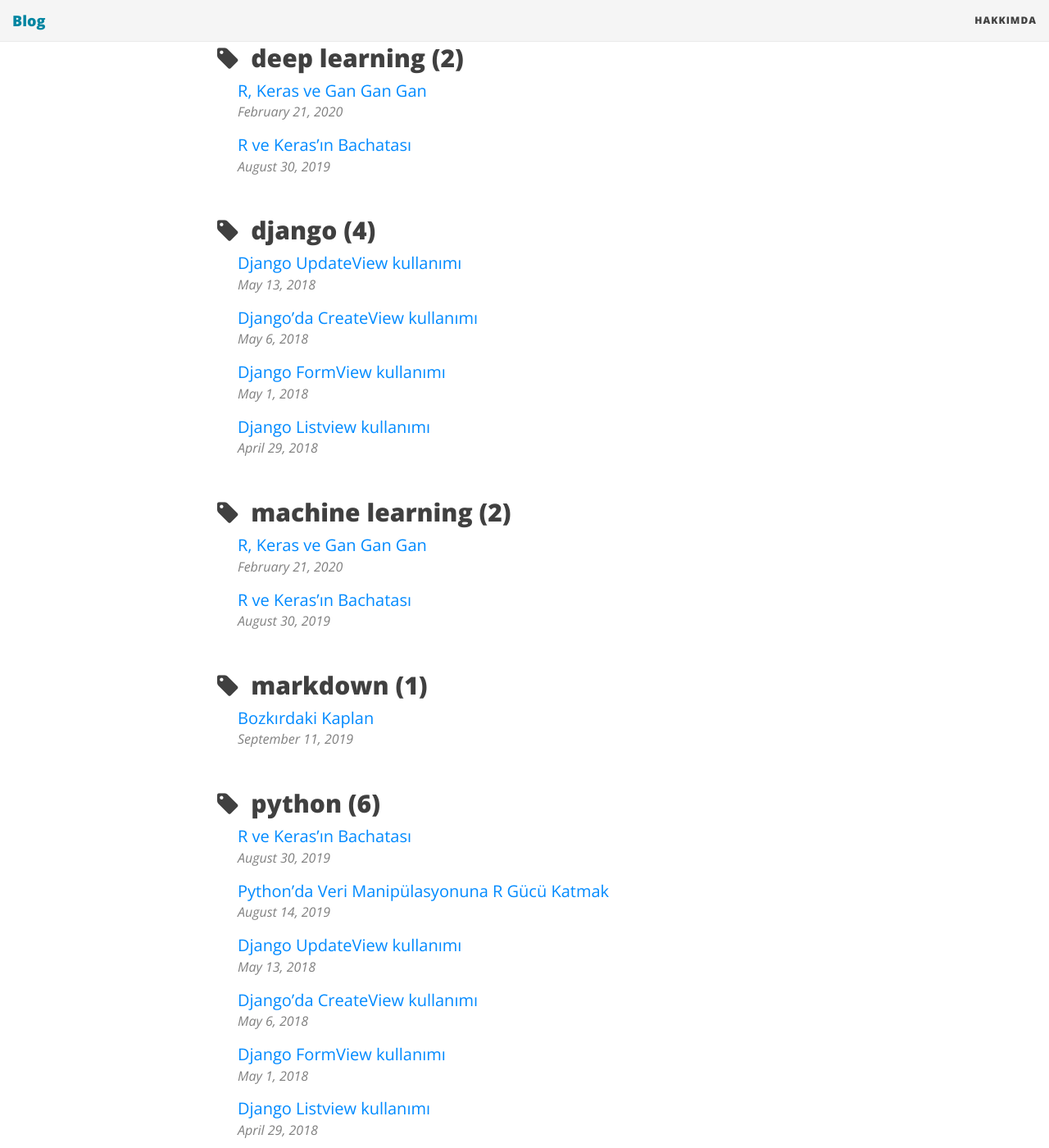
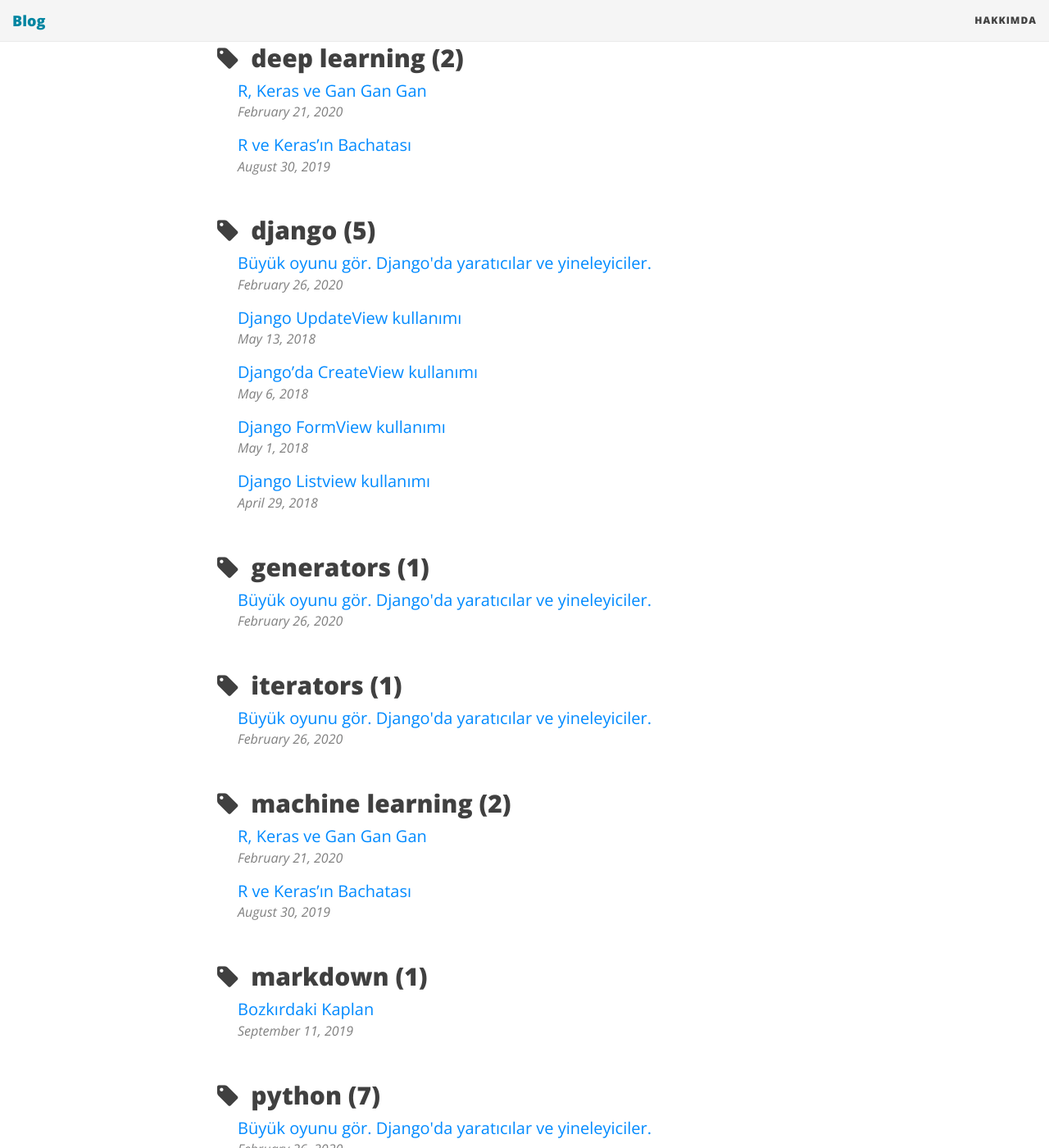
Before and after one commit to cihanerman/cihanerman.github.io, a Jekyll site: the page built from tags.html, in a window 1280 px wide and 1400 px high, scrolled down 1505 px. Shown: the whole window at 82% size. Built offline with Jekyll 4.4.1, drawn with Linux system fonts in a browser that asks for light colours; nearby versions of some CDN libraries; some of the changed lines change nothing that is shown; some of the changed text lies outside the part shown.

Commit message:
yeni yazı

````diff
--- a/_includes/head.html
+++ b/_includes/head.html
@@ -13,8 +13,7 @@
   <meta name="description" content="{{ page.subtitle }}">
   {% endif %}
   <link rel="icon" type="image/png" href="/img/hacker-2.png">
-  <link rel="alternate" type="application/rss+xml" title="{{ site.title }} {{ site.title-separator }} {{ site.description }}" href="{{ '/feed.xml' | absolute_url }}" />
-
+  {% comment %} <link rel="alternate" type="application/rss+xml" title="{{ site.title }} {{ site.title-separator }} {{ site.description }}" href="{{ '/feed.xml' | absolute_url }}" /> {% endcomment %}
   {% include gtag.html %}
   {% include gtm_head.html %}
   {% include google_analytics.html %}
--- a/_layouts/base.html
+++ b/_layouts/base.html
@@ -19,7 +19,7 @@
   <!-- Beautiful Jekyll | MIT license | Copyright Dean Attali 2016 -->
   {% include head.html %}
 
-  <body>
+  <body class="bg">
 
     {% include gtm_body.html %}
 
--- /dev/null
+++ b/_posts/2020-01-26-django-genator-iterator.md
@@ -0,0 +1,65 @@
+---
+title: "Büyük oyunu gör. Django'da yaratıcılar ve yineleyiciler."
+subtitle: "Django tips and tricks, #1"
+author: "Cihan Erman"
+tags: [python, django, generators, iterators, tips and tricks]
+date: '26 Ocak 2019'
+layout: post
+---
+
+# Başlamadan Önce
+
+Herkese merhaba. Bu yıl ki ilk yazıma başlamadan önce birkaç şey söylemek istiyorum.
+Bu sene daha fazla yazı yazmayı planlıyorum. Bu seneki yazılarıma djangoda pek fazla Türkçe
+kaynak bulamadığım bir kaç tips and tricks tadında yazılarla başlayacağım. Fikirlerinizi, bildiklerinizi,
+yapıcı eleştirilerinizi yorumlarda benimle her zaman paylaşabilirsiniz, bundan mutluluk duyarım.
+Hadi başlayalım.
+
+# Ve python 'ışık olsun' dedi.
+Bahsedeceğim konu yeni bir konu değil, ama fark yaratan bir konu ve henüz bilmeyenler ya da
+yeni başlayanlara yardımcı olcağını düşündüm bir konu. Bu yazı python daki [generator ve iterator](https://medium.com/python-yaz-lar/python-generator-ve-i-teratorler-a53e59f7c5b1)
+ları anlatan bir yazı değil. Linke tıklarsanız ayrıntılı ve güzel bir yazı var, oradan öğrenebilirsiniz. Bu yazımda
+djangoda generator ve iteratorların kullanımından bahsetmeye çelışacağım.
+
+## Bu karanlık ve soğuk evrende Generator'ler var
+Generators'lar yeni bir konu değil ama cennetten kovulmuş gibiler. Hiç duymayanlar var,
+duymuş olup hiç kullanmayalar var ve azda olsa bilen ve kullananlar var. Eğer özel olarak bu konuyu aramıyor
+sanız ve ya (Buraya dikkat) performans gelistirmek için arama yapmıyorsanız, internette bile pek karşınız çıkmaz. En azından benim çıkmadı.
+
+Python'da genarators nasıl oluşturulu ? İki türlü;
+1. tür:
+```python
+def xgenerator(list1):
+    for l in list1:
+        yield l
+```
+
+2.tür:
+```python
+list2 = (x for x in list1)
+```
+Evet, python'da bu iki şekilde generator oluşturabiliyoruz. Bence çok kolay.
+Python ve kolaylaştırnız, zorlaştırmayınız felsefesi.
+
+## Eee hacı, sadede gel
+Generatorlar diğer itere olabilen yapılardan daha hızlı çalışır (Özellikle listelerden) ve daha az bellek kullanılır (Özellikle listelere kıyasla).
+Performans ve bellek kullanımı azaltmak istiyorsanız, django da belki her zaman olmaz ama (Kullanmaktan çekinmeyin) olabildiğince kullanırsanız daha hızlı bir uygulamaya sahip olursunuz.
+Tabi daha az bellek kullanacağınız için kaynaklarınız daha verimli kullanmış olursunuz.
+
+## Tips and tricks bir şeyler diyordun ?
+Django da bir sorgunu sonuna `.iterator()` derseniz, örneğin `Books.objects.all().iterator()` gibi. Bir queryset deği bir genarator elde edersiniz.
+
+```python
+for book in Books.objects.all().iterator():
+    # birşeyler
+
+```
+Yukarıdaki kullanımda eğer bir sorguyu sadece bir döngüde kullanacaksanız çok iyidir. Hem hızlıdır hem de <mark>bellekte hiç yer kaplamaz.</mark>
+
+# Son söz
+Bence generatorlar generic fonksiyonlar kadar güzel bir yapı. Tanıdığım yazılımcılara sorduğumda ve ya internette özellikle aranmadığında pek deyinilmeye bir konu olması
+sebebiyle genarators'lar cennetten kovulmuş gibiler. Pythonda kullanımı çok kolay, django açısından bakarsak çok faydalı. Eğer generator nedir bilmiyorsanız hemen öğrenin, en fazla
+5-10 dakkanızı alır. Anladıktan sonrada kullanmaktan çekinmeyin.
+
+Umarım yardım olabilmişimdir. Ben generators'ların faydasını görmeye başladığım için bunu sizlere öneriyorum. Django tutorial'larda pek göremeyeceğiniz bir konu.
+Kendinize iyi bakın ve iyi çalışmalar.
````
Also changed, not shown: img/eagle_draw.png (added), img/install-steps.gif (deleted), 3 other files.
